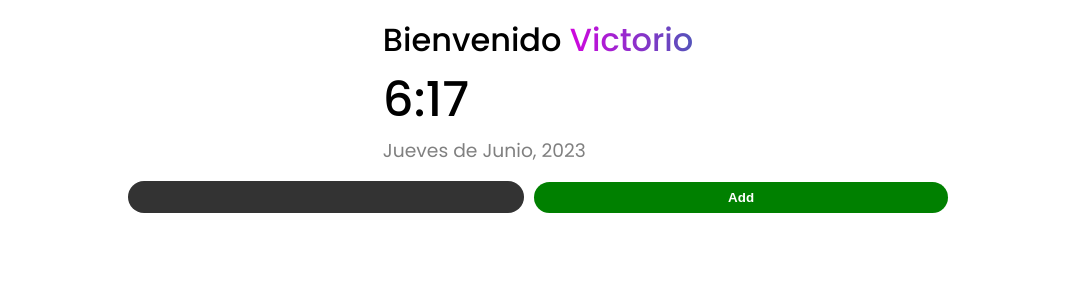
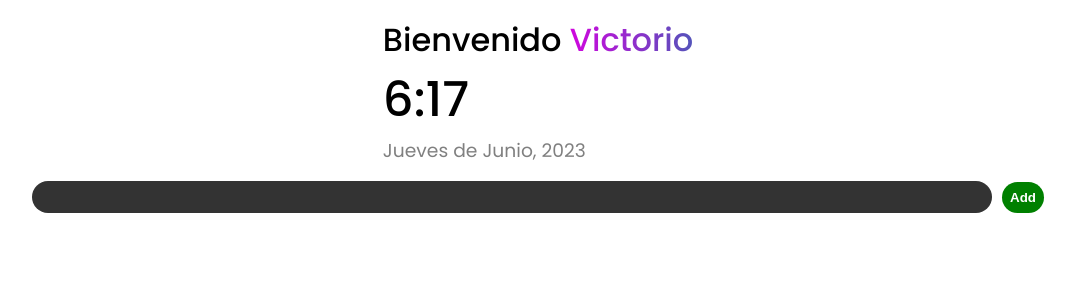
Before and after one commit to Victorioo/todoList-react, a React (Vite) app: page / in a window 1280 px wide. Shown: the top 300 px of the page, without its empty margins (102-1177 px from the left). Built offline with nearby package versions, Linux system fonts and the light colour scheme.

Commit message:
+ width task

```diff
--- a/src/css/todo.css
+++ b/src/css/todo.css
@@ -2,7 +2,7 @@ input {
     outline: none;
     background-color: #333;
     border: none;
-    width: 60vw;
+    width: 75vw;
     height: 2rem;
     border-radius: 2rem;
     font-size: 1rem;
@@ -18,7 +18,6 @@ input {
 }
 
 .addButton {
-    width: 100%;
     background-color: green;
     padding: .5rem;
     border-radius: 2rem;
@@ -41,7 +40,7 @@ input {
 .task {
     background-color: #333;
     margin: 1rem 0;
-    width: 65vw;
+    width: 90vw;
     color: #fff;
     padding: .2rem 1rem;
     border-radius: 2rem;
```
